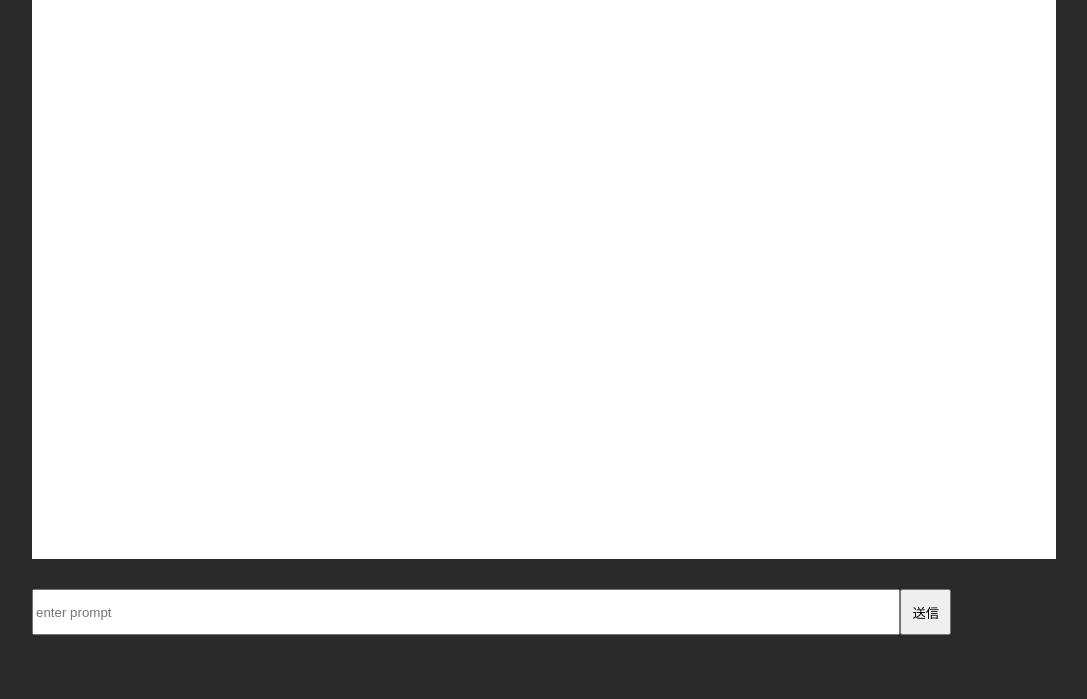
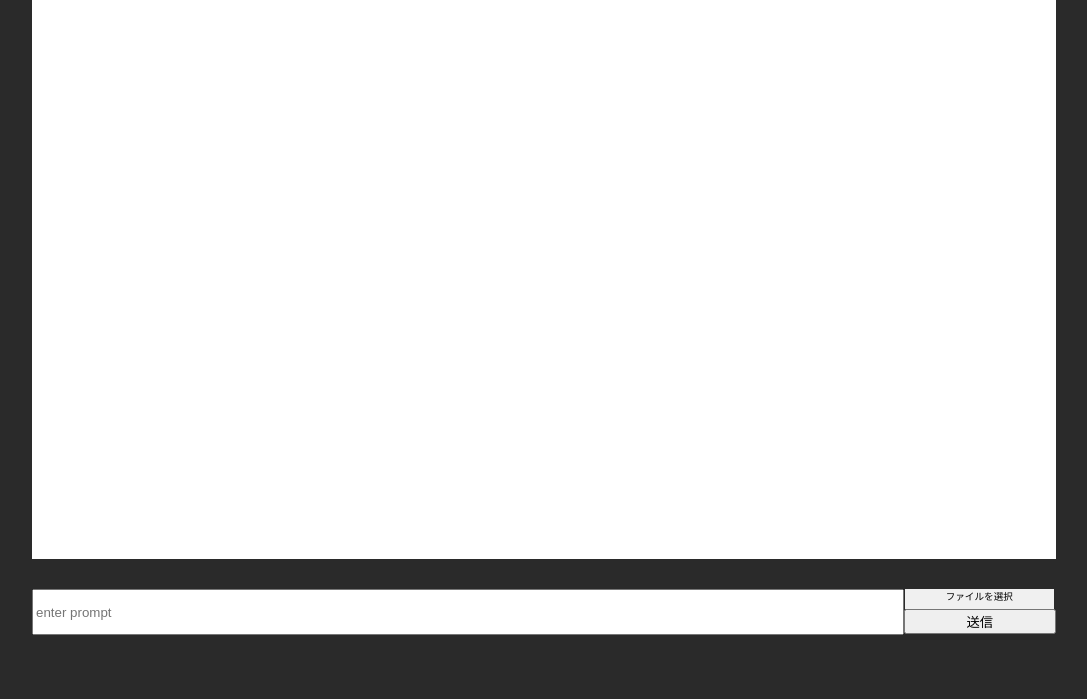
Before and after one commit to Jun922/gemini_app, a Flask app: page / in a window 1280 px wide. Shown: the part 108-807 px from the top of the page, without its empty margins (96-1183 px from the left). Run offline with Flask 3, Linux system fonts and the light colour scheme.

Commit message:
css change

```diff
--- a/app/static/style.css
+++ b/app/static/style.css
@@ -24,18 +24,23 @@ form {
 }
 
 .input_txt {
-    width: 84%;
+    width: 85%;
     height: 40px;
     margin-top: 30px;
 }
 
-.upload_file {
-    height: 46px;
+.btn {
+    display: flex;
+    flex-direction: column;
+    width: 15%;
     margin-top: 30px;
 }
 
-form button {
-    width: 5%;
-    height: 46px;
-    margin-top: 30px;
+.btn label {
+    background-color: rgb(240, 240, 240);
+    width: 98%;
+    height: 20px;
+    font-size: 0.6rem;
+    text-align: center;
+    margin: 0 1px;
 }
--- a/app/templates/index.html
+++ b/app/templates/index.html
@@ -19,8 +19,13 @@
 
             <form action="/index" method="POST">
                 <input class="input_txt" type="text" name="prompt" placeholder="enter prompt">
-                <input class="upload_file" type="file" name="upload" style="display:none">
-                <button type="submit">送信</button>
+                <div class="btn">
+                    <label>
+                        ファイルを選択
+                        <input class="upload_file" type="file" name="upload" style="display:none">
+                    </label>
+                    <button type="submit">送信</button>
+                </div>
             </form>
         </div>
     </main>
```
